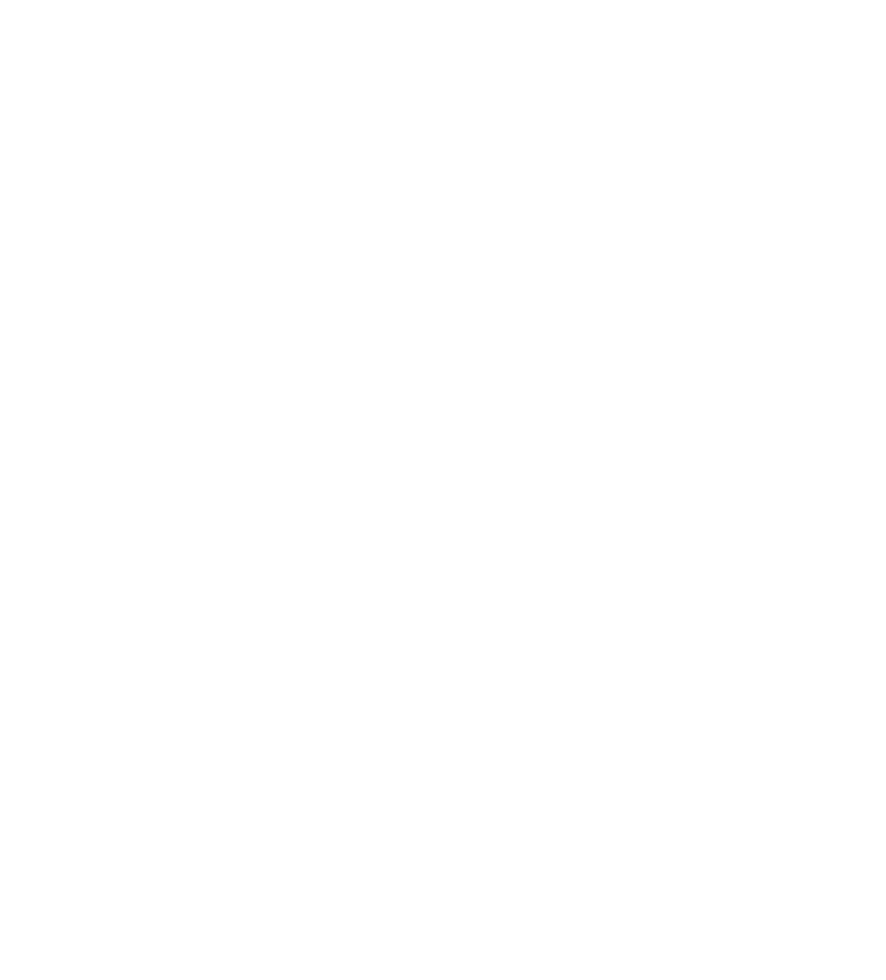
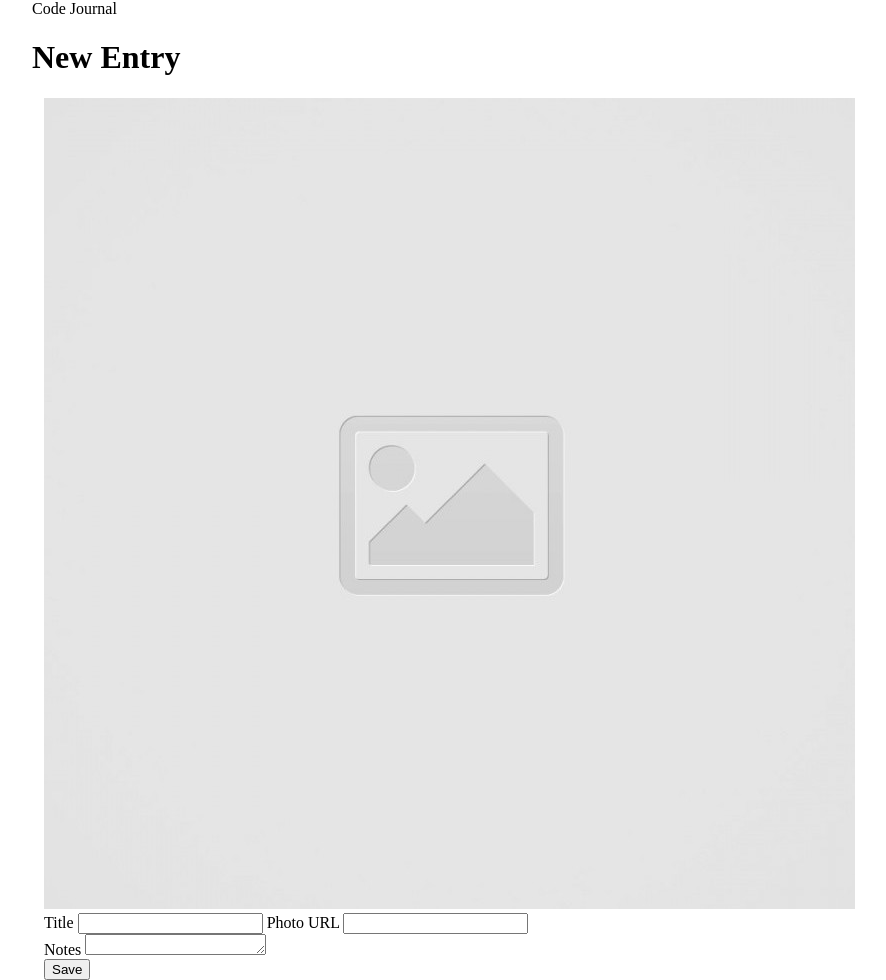
Before and after one commit to Sportillo10/code-journal, a website: page index.html in a window 1280 px wide. Shown: the whole page, without its empty margins (194-1080 px from the left). Before the commit the page ends 800 px from the top, so only its background shows below. Drawn offline with Linux system fonts and the light colour scheme.

Commit message:
I got started on the HTML side of the Code Journal, will be updating when I start to add CSS.

```diff
--- a/index.html
+++ b/index.html
@@ -15,10 +15,48 @@
   <link rel="stylesheet" href="css/styles.css">
 </head>
 <body>
-  <header>
-  </header>
-  <main>
-  </main>
+  <div class="purple-background">
+    <div class="container">
+      <div class="row">
+        <div class="column-full">
+          <header>
+            Code Journal
+          </header>
+        </div>
+      </div>
+    </div>
+  </div>
+  <div class="container">
+    <div class="row">
+      <div data-view="entry-form" class="column-full">
+        <h1>New Entry</h1>
+        <form>
+          <div class="row">
+            <div class="column-half">
+              <label for="image"><img class="rounded-corners displayed-image"
+                src="images/placeholder-image-square.jpg" alt="A Place Holder Image.">
+              </label>
+            </div>
+            <div class="column-full">
+              <label for="title">Title</label>
+              <input required name="title" type="text" id="tite">
+              <label for="photo-url">Photo URL</label>
+              <input required name="photo-url" type="url" id="photo-url">
+            </div>
+          </div>
+          <div class="row">
+            <div class="column-full">
+              <label for="notes">Notes</label>
+              <textarea required name="notes" id="notes" rows="1"></textarea>
+              <div class="form-actions">
+                <button class="purple-background" type="submit">Save</button>
+              </div>
+            </div>
+          </div>
+        </form>
+      </div>
+    </div>
+  </div>
   <script src="js/data.js"></script>
   <script src="js/main.js"></script>
 </body>
```
